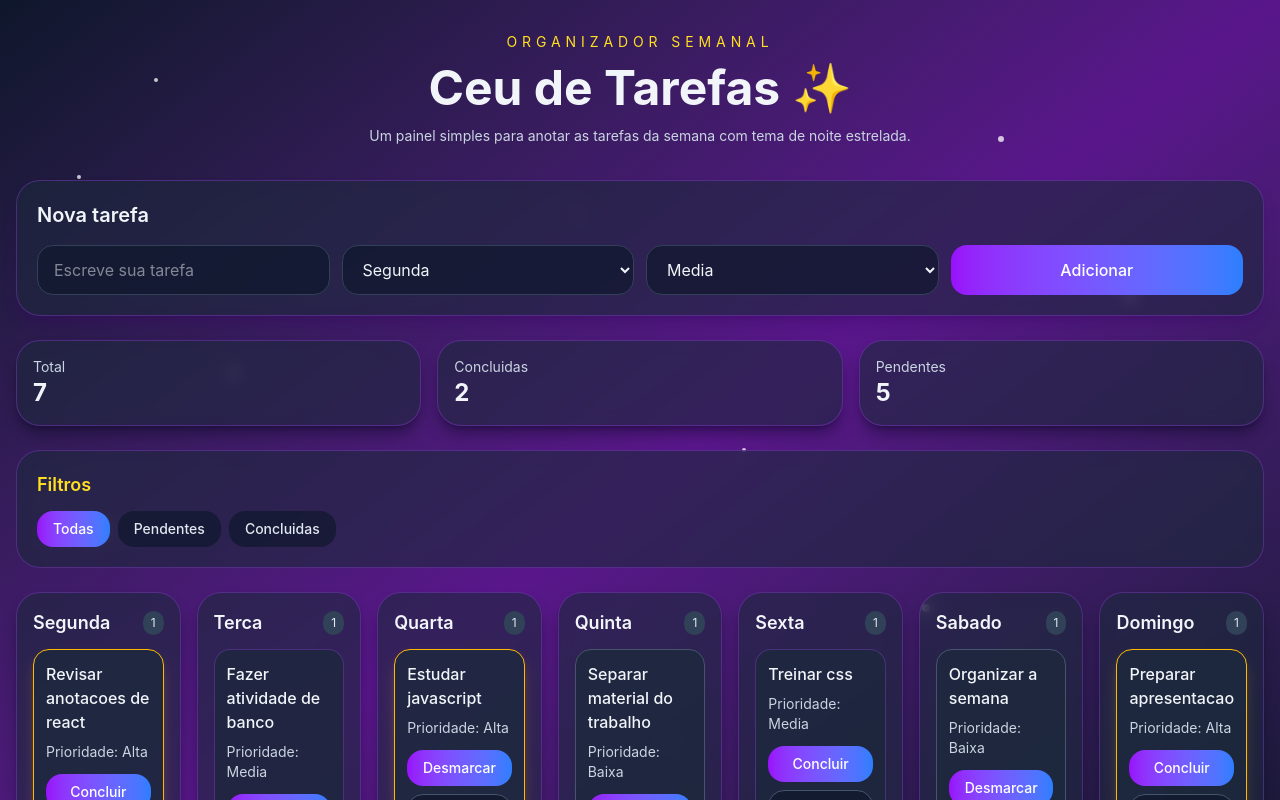
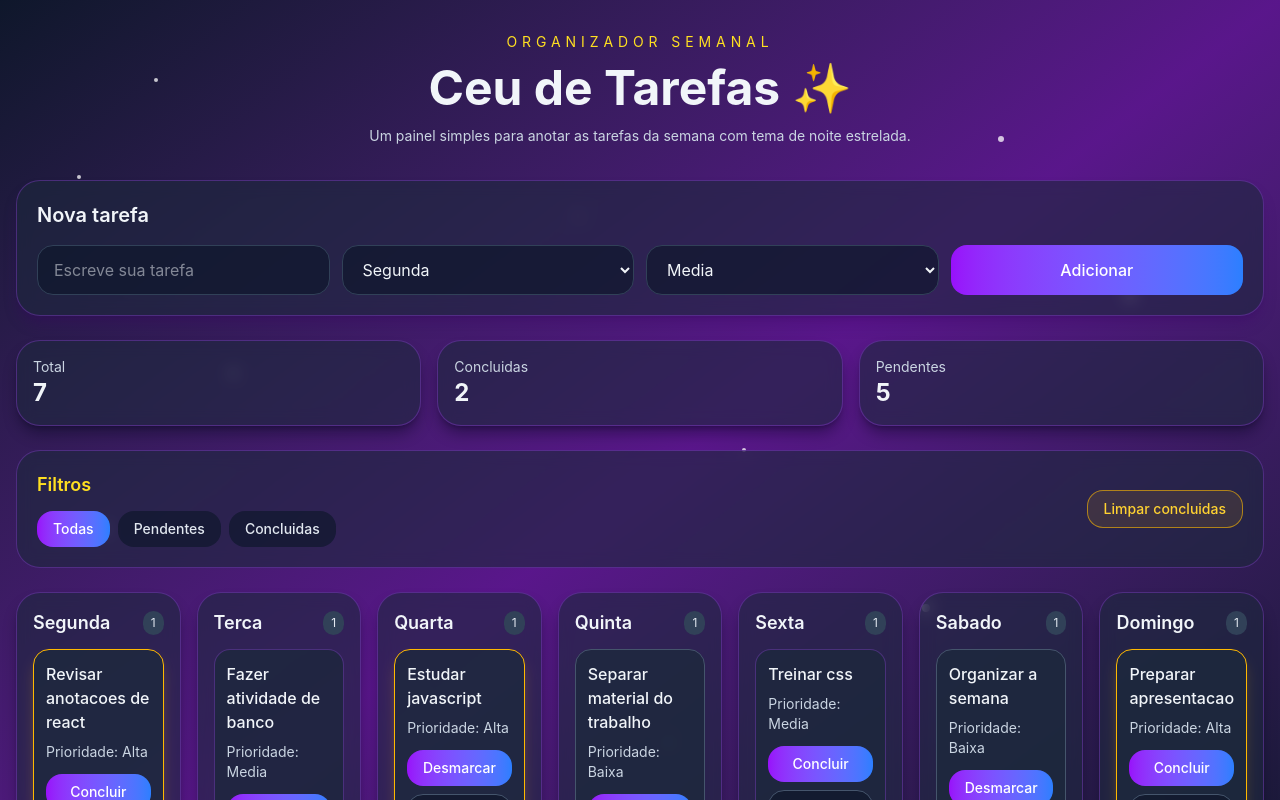
Before and after one commit to barbaraleao-28/Projeto-React-Tarefas, a React (Vite) app: page / in a window 1280 px wide. Shown: the top 800 px of the page. Built offline with nearby package versions, Linux system fonts and the light colour scheme.

Commit message:
adicionado botao limpar concluidas

```diff
--- a/src/App.jsx
+++ b/src/App.jsx
@@ -37,6 +37,12 @@ function App() {
     )
   }
 
+  function limparConcluidas() {
+    setListaTarefas((tarefasAtuais) =>
+      tarefasAtuais.filter((tarefa) => !tarefa.done),
+    )
+  }
+
   const tarefasFiltradas = listaTarefas.filter((tarefa) => {
     if (filtroAtual === 'pendentes') {
       return !tarefa.done
@@ -58,6 +64,8 @@ function App() {
         <TaskForm adicionarTarefa={adicionarTarefa} />
         <Summary listaTarefas={listaTarefas} />
         <section className="mb-6 rounded-3xl border border-purple-500/30 bg-slate-800/60 p-5 text-slate-100 backdrop-blur">
+          <div className="flex flex-col gap-3 lg:flex-row lg:items-center lg:justify-between">
+            <div>
               <h2 className="mb-3 text-lg font-semibold text-yellow-300">Filtros</h2>
               <div className="flex flex-wrap gap-2">
                 <button
@@ -94,6 +102,15 @@ function App() {
                   Concluidas
                 </button>
               </div>
+            </div>
+            <button
+              type="button"
+              className="rounded-2xl border border-amber-400/60 bg-amber-400/10 px-4 py-2 text-sm font-medium text-amber-300 transition hover:shadow-lg hover:shadow-amber-400/30"
+              onClick={limparConcluidas}
+            >
+              Limpar concluidas
+            </button>
+          </div>
         </section>
         <WeekBoard
           listaTarefas={tarefasFiltradas}
```
Lines whose indentation alone changed are shown as unchanged.
